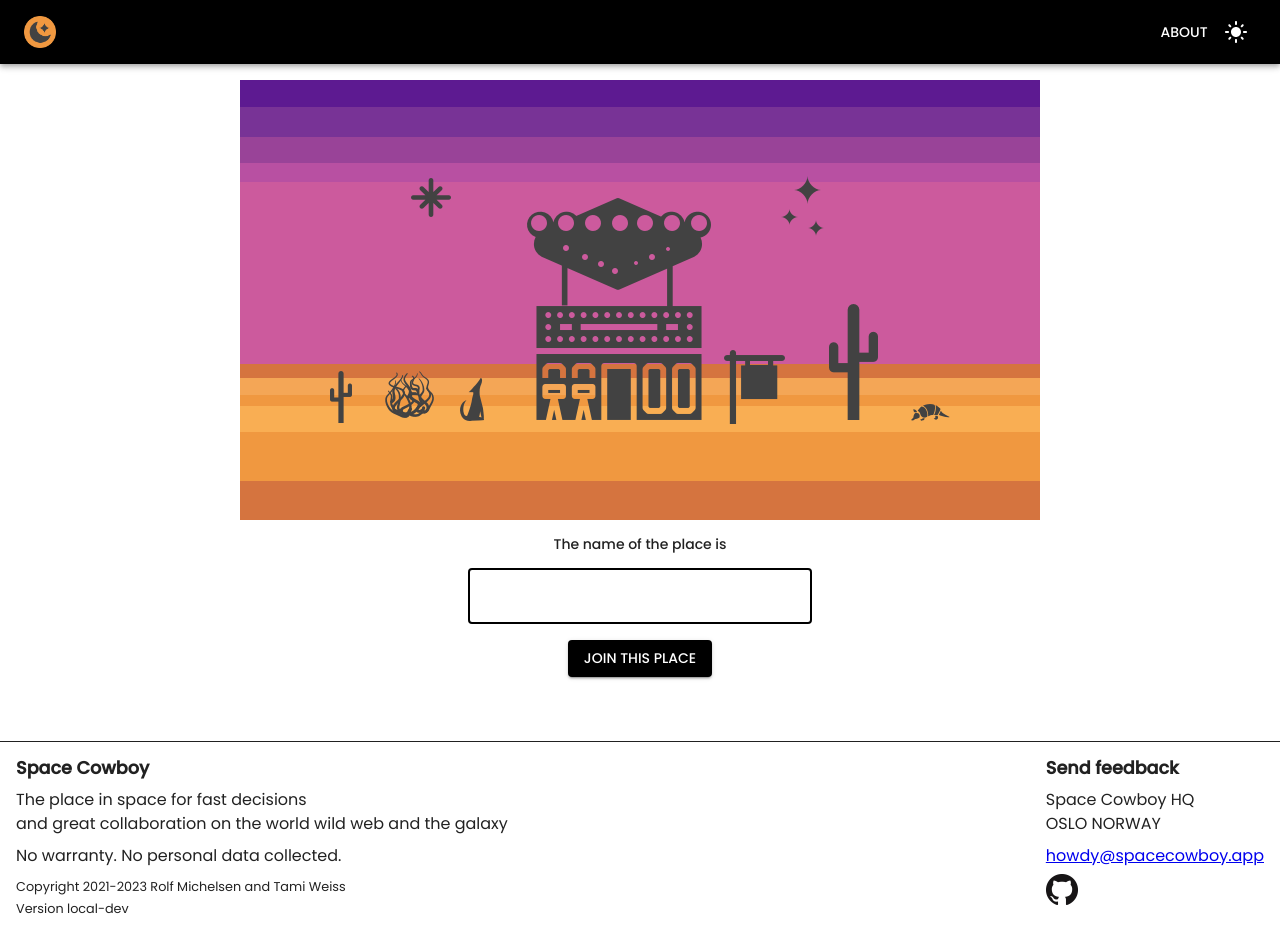
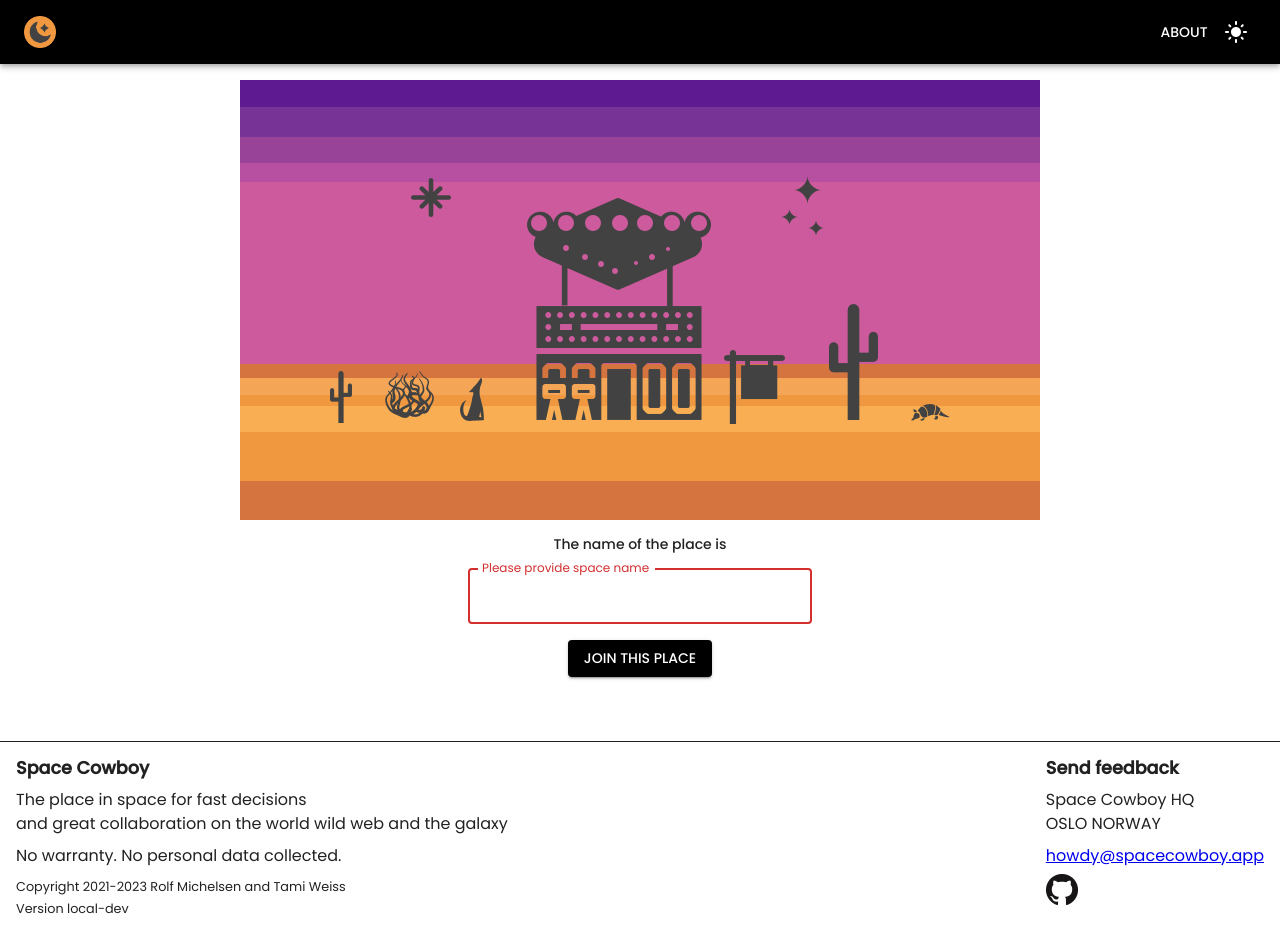
Before and after one commit to spacecowboy-app/Spacecowboy, a Next.js app: page /join in a window 1280 px wide. Built offline with nearby package versions, Linux system fonts and the light colour scheme.

Commit message:
Improve session id validation
Make sure to even validate the default (empty) session id.  Simplify
the validation code a bit.

```diff
--- a/pages/join.tsx
+++ b/pages/join.tsx
@@ -31,8 +31,8 @@ import heroImage from "@/images/hero/join.png";
 
 export default function JoinGame(): JSX.Element
 {
-    const [ sessionId, setSessionId ] = useState<string|undefined>();
-    const [ sessionError, setSessionError ] = useState<string|undefined>();
+    const [ sessionId, setSessionId ] = useState<string>("");
+    const [ sessionError, setSessionError ] = useState<string|undefined>(Session.IsValidId(sessionId));
     const router = useRouter();
 
     return (
@@ -40,7 +40,7 @@ export default function JoinGame(): JSX.Element
             <Stack spacing={2} alignItems="center">
                 <HeroImage src={heroImage} alt="" />
                 <Typography variant="h3">The name of the place is</Typography>
-                <TextField id="session-id" error={sessionError !== undefined} label={sessionError} autoFocus={true} onChange={(e: React.ChangeEvent<HTMLInputElement>) => updateSessionId(e)} />
+                <TextField id="session-id" value={sessionId} error={sessionError !== undefined} label={sessionError} autoFocus={true} onChange={(e: React.ChangeEvent<HTMLInputElement>) => updateSessionId(e)} />
                 <Button variant="contained" type="submit" disabled={false} >join this place</Button>
             </Stack>
         </Box>
@@ -51,10 +51,7 @@ export default function JoinGame(): JSX.Element
     {
         const id = e.target.value.trim();
         setSessionId(id);
-        const validationError = Session.IsValidId(id)
-        if (validationError) {
-            setSessionError(validationError);
-        }
+        setSessionError(Session.IsValidId(id));
     }
 
     /**
```
